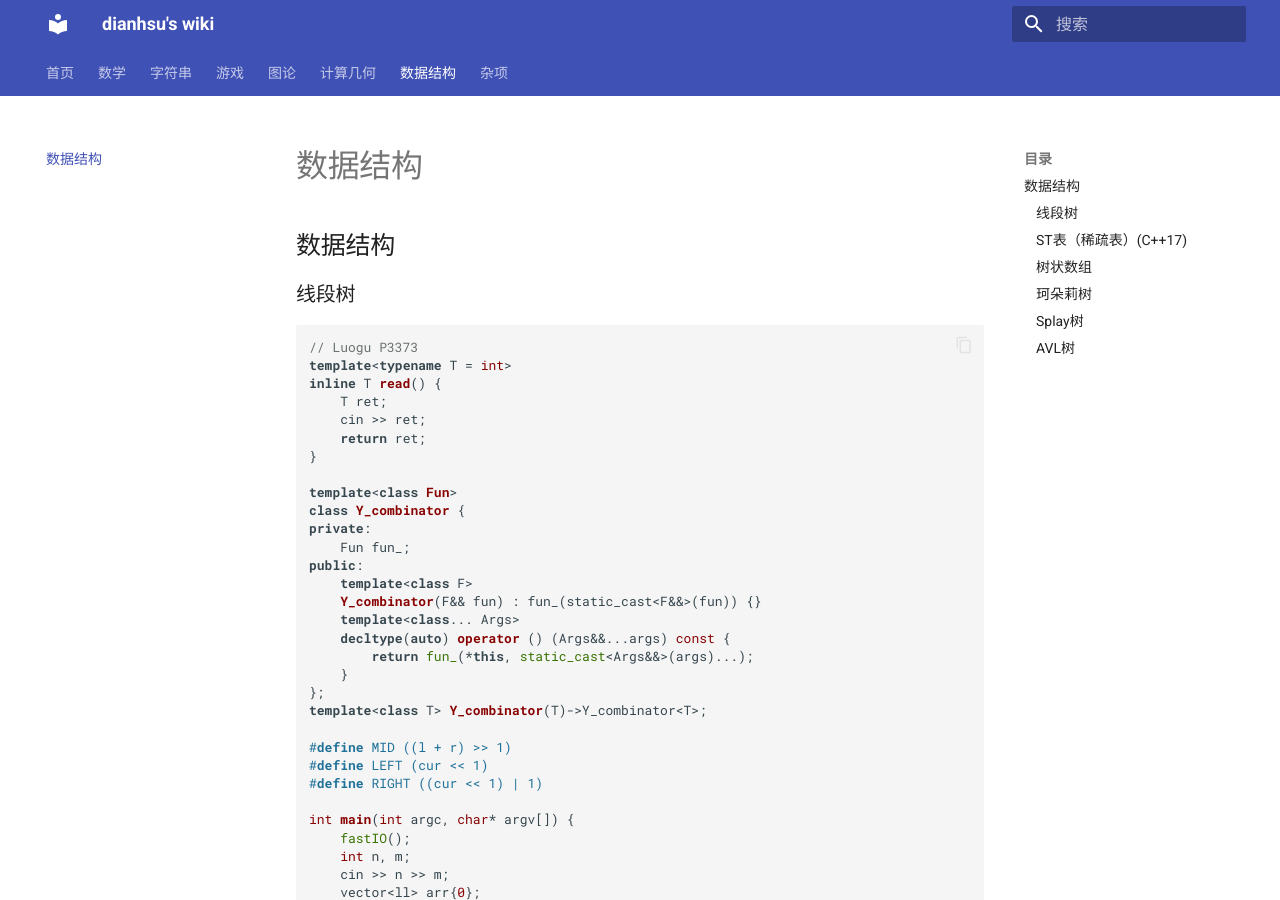
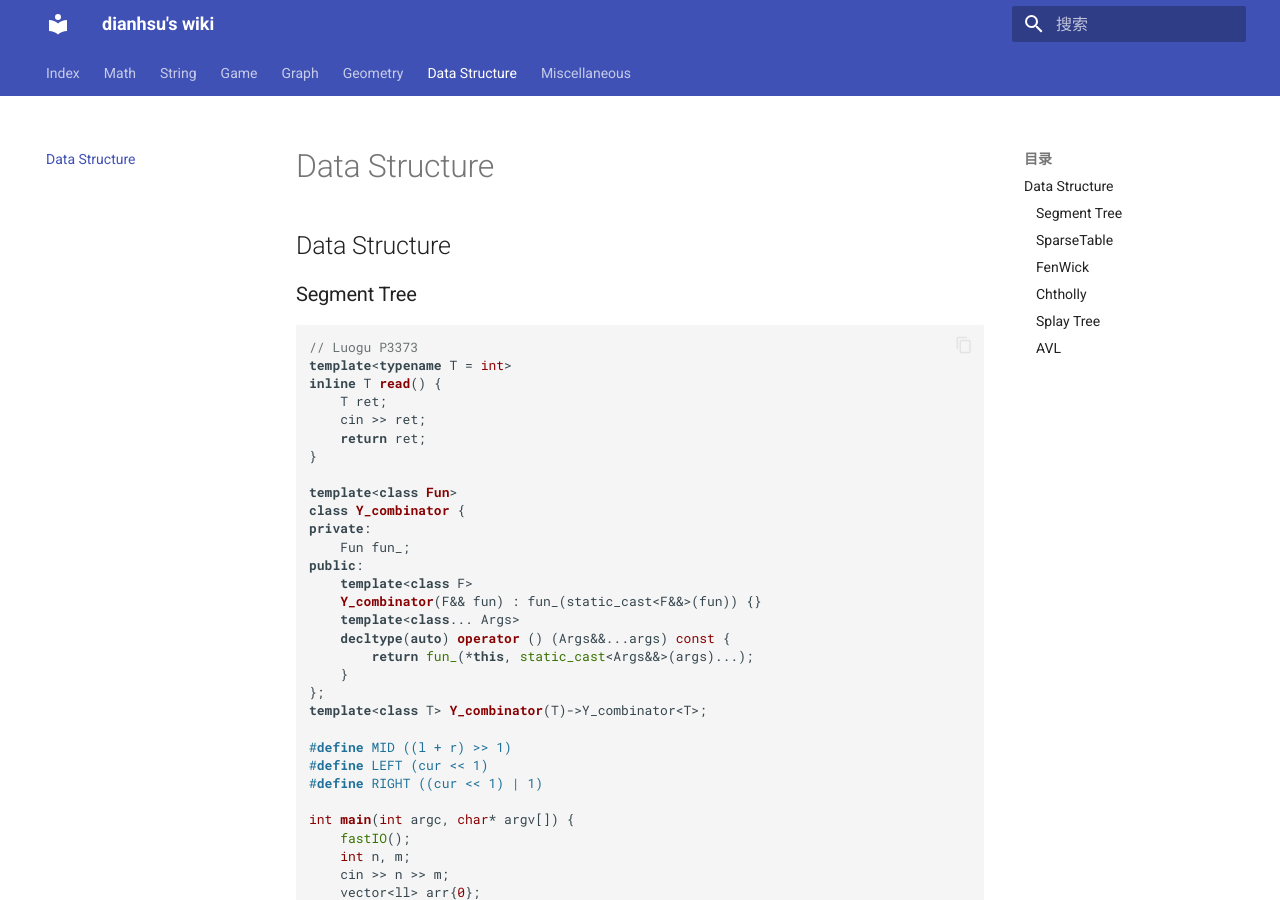
Before and after one commit to dianhsu/wiki, an MkDocs documentation site: the page built from docs/data_structure/index.md, in a window 1280 px wide and 900 px high. Built offline with MkDocs 1.6.1 and Material for MkDocs 9.7.7, drawn with Linux system fonts in a browser that asks for light colours; nearby versions of some CDN libraries; comment, search, counter and statistics services are not loaded; some of the changed text lies outside the part shown.

Commit message:
Update data structure and game documentation

````diff
--- a/docs/data_structure/index.md
+++ b/docs/data_structure/index.md
@@ -1,8 +1,8 @@
 ---
 comments: true
 ---
-## 数据结构
-### 线段树
+## Data Structure
+### Segment Tree
 
 ```cpp
 // Luogu P3373
@@ -101,7 +101,7 @@ int main(int argc, char* argv[]) {
 }
 ```
 
-### ST表（稀疏表）(C++17)
+### SparseTable
 
 ```cpp
 template<typename iter, typename BinOp>
@@ -127,7 +127,7 @@ public:
 };
 ```
 
-### 树状数组
+### FenWick
 
 ```cpp
 template<typename T>
@@ -155,7 +155,7 @@ struct FenWick {
     }
 };
 ```
-### 珂朵莉树
+### Chtholly
 ```cpp
 namespace Chtholly{
 struct Node{
@@ -193,7 +193,7 @@ protected:
 
 ```
 
-### Splay树
+### Splay Tree
 > https://loj.ac/p/104
 > 有误，暂未修
 
@@ -509,7 +509,7 @@ int main(){
     return 0;
 }
 ```
-### AVL树
+### AVL
 ```cpp
 /**
  * @brief AVL 树
--- a/mkdocs.yml
+++ b/mkdocs.yml
@@ -1,15 +1,14 @@
 site_name: dianhsu's wiki
 site_url: https://dianhsu.github.io/wiki/
 nav:
-  - 首页: index.md
-  - 数学:
-    - 首页: math/index.md
-  - 字符串: string/index.md
-  - 游戏: game/index.md
-  - 图论: graph/index.md
-  - 计算几何: geometry/index.md
-  - 数据结构: data_structure/index.md
-  - 杂项: miscellaneous/index.md
+  - Index: index.md
+  - Math: math/index.md
+  - String: string/index.md
+  - Game: game/index.md
+  - Graph: graph/index.md
+  - Geometry: geometry/index.md
+  - Data Structure: data_structure/index.md
+  - Miscellaneous: miscellaneous/index.md
 theme:
   name: material
   custom_dir: overrides
@@ -17,7 +16,7 @@ theme:
     - navigation.tabs
     - content.code.copy
     - toc.follow
-  language: 'zh'
+  language: "zh"
 markdown_extensions:
   - toc:
       permalink: true
@@ -30,7 +29,8 @@ markdown_extensions:
   - pymdownx.inlinehilite
   - pymdownx.snippets
   - markdown.extensions.toc:
-      slugify: !!python/object/apply:pymdownx.slugs.slugify {kwds: {case: lower}}
+      slugify:
+        !!python/object/apply:pymdownx.slugs.slugify { kwds: { case: lower } }
       permalink: true
   - attr_list
   - pymdownx.emoji:
@@ -50,9 +50,8 @@ extra_javascript:
   - https://cdnjs.cloudflare.com/ajax/libs/highlight.js/10.7.2/highlight.min.js
   - javascripts/highlight.js
 
-
 extra:
   search:
     language:
-      - 'jp'
-      - 'en'
+      - "jp"
+      - "en"
````
Also changed, not shown: docs/game/index.md (+1 -3 lines), docs/geometry/index.md (+1 -1 lines), docs/graph/index.md (+3 -3 lines).
